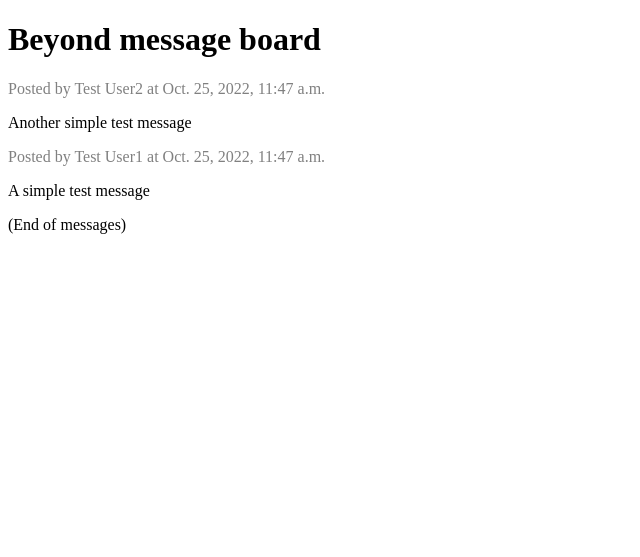
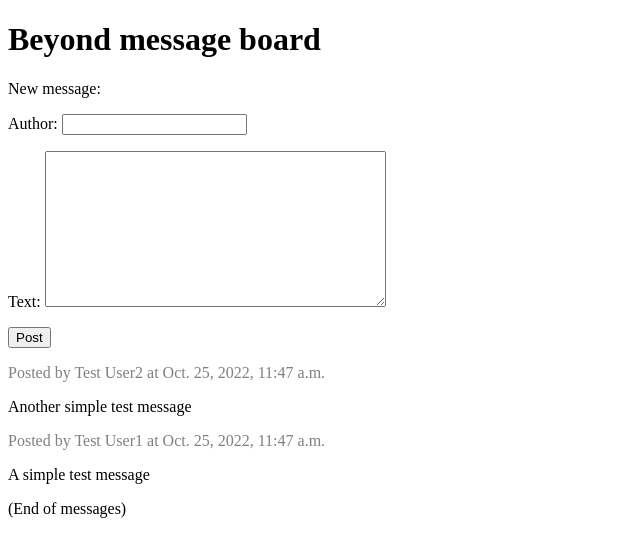
Before and after one commit to danaa7799/1st-assignment, a Django app: page / in a window 1280 px wide. Shown: the top 557 px of the page, without its empty margins (0-640 px from the left). Run offline with Django 4.2, Linux system fonts and the light colour scheme; data comes from the database, SQL or seed files in the repository.

Commit message:
adding the website a  form
creating a form to the app's masseges board using form object of django

```diff
--- /dev/null
+++ b/pipenv/msgboard/forms.py
@@ -0,0 +1,8 @@
+from django import forms
+from .models import Message
+
+
+class MessageForm(forms.ModelForm):
+    class Meta:
+        model = Message
+        fields = ('author', 'text')
--- a/pipenv/msgboard/templates/msgboard/board.html
+++ b/pipenv/msgboard/templates/msgboard/board.html
@@ -8,6 +8,14 @@
   </head>
   <body>
     <h1>Beyond message board</h1>
+    <div class="newfrm">
+        <p class="newmsg">New message:</p>
+        <form method="POST">
+            {% csrf_token %}
+            {{ form.as_p }}
+            <input type="submit" value="Post">
+        </form>
+    </div>
 {% for message in messages %}
     <div class="message">
       <p class="author">
--- a/pipenv/msgboard/views.py
+++ b/pipenv/msgboard/views.py
@@ -1,7 +1,18 @@
-from django.shortcuts import render
+from django.shortcuts import render, redirect
 from .models import Message
+from .forms import MessageForm
 
 
 def board(request):
     messages = Message.objects.order_by('-date')
-    return render(request, 'msgboard/board.html', {'messages': messages})
+    if request.method == "POST":
+        form = MessageForm(request.POST)
+        if form.is_valid():
+            form.save()
+            return redirect('board')
+    else:
+        form = MessageForm()
+    return render(request, 'msgboard/board.html', {
+        'messages': messages,
+        'form': form,
+    })
```
